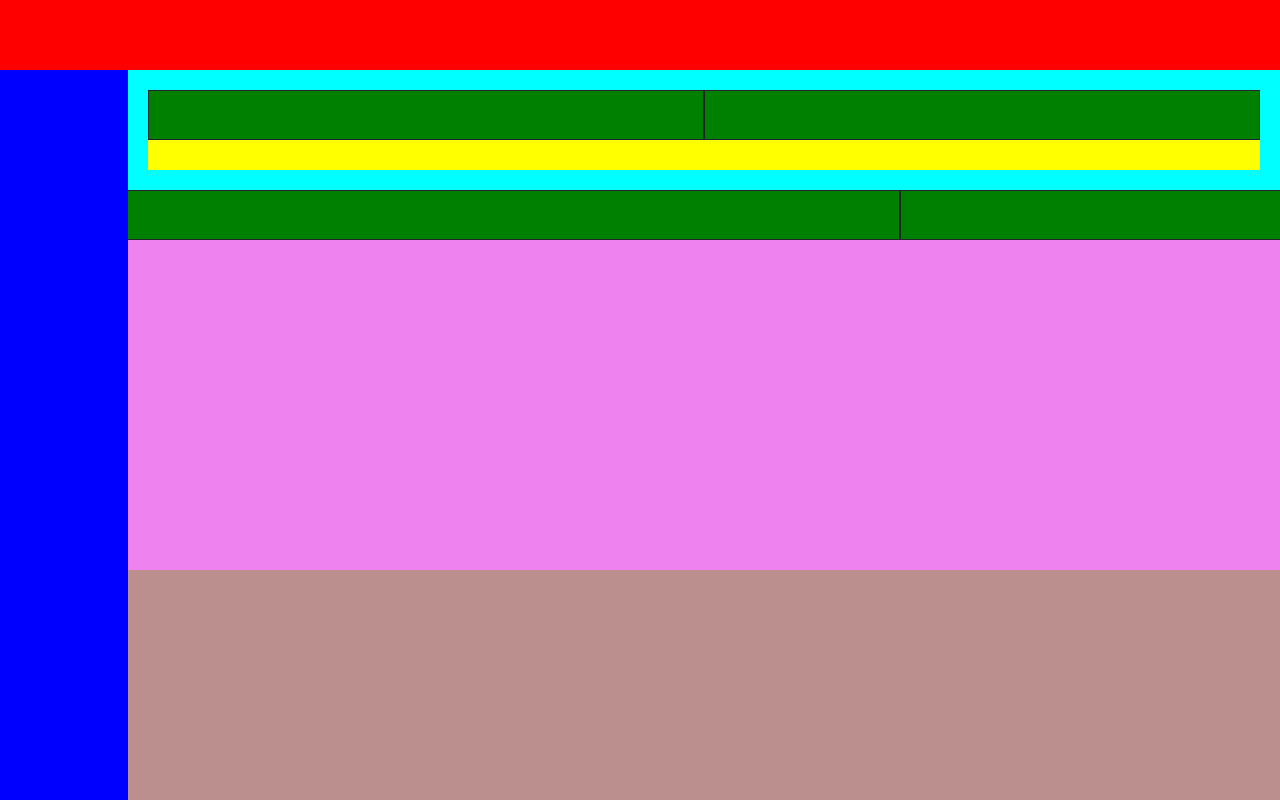
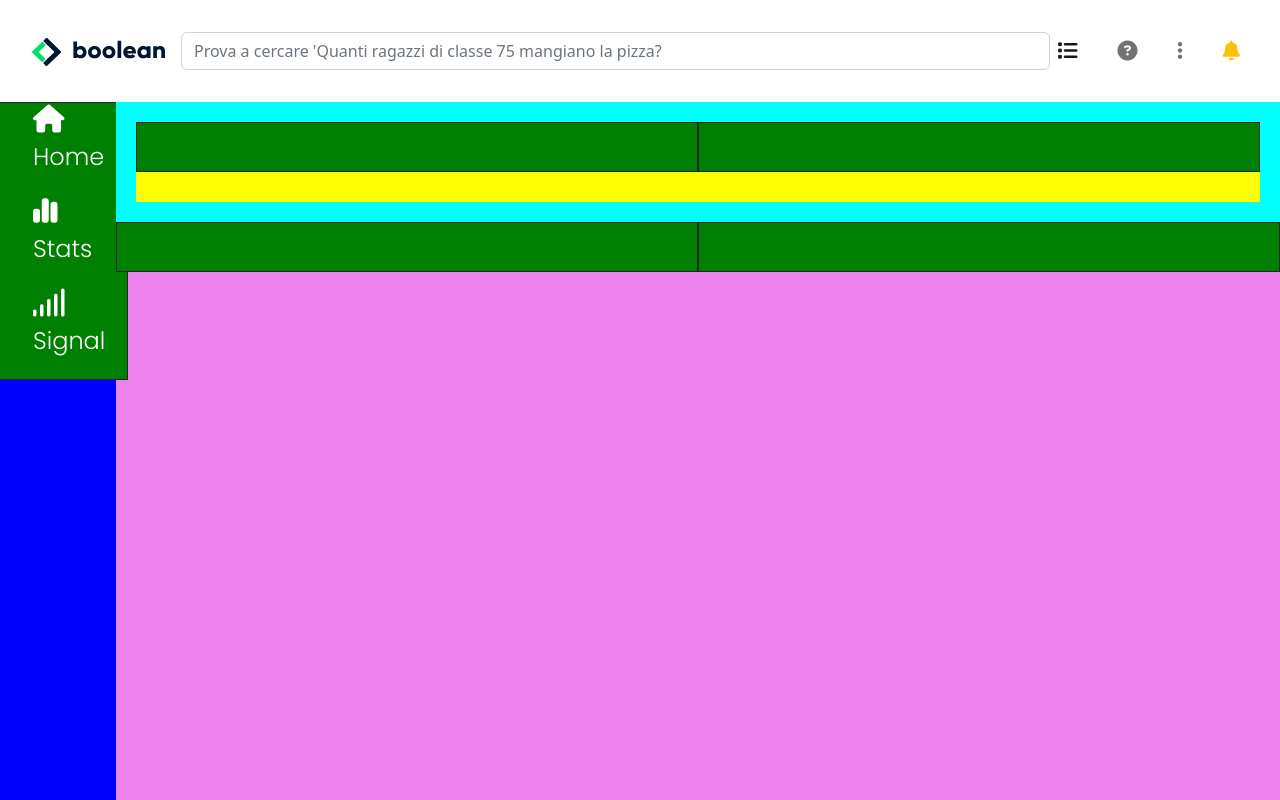
Before and after one commit to Andele97/html-css-bootstrap-dashboard, a plain HTML site: page index.html in a window 1280 px wide. Drawn offline with nearby package versions, Linux system fonts and the light colour scheme.

Commit message:
[add] font poppins and roboto

```diff
--- a/assets/style.css
+++ b/assets/style.css
@@ -5,36 +5,46 @@
   min-height: 50px;
   border: 1px solid;
 }
+
 header {
-  height: 70px;
-  background-color: red;
+  padding: 20px;
 }
 
+main {
+  font-family: 'Roboto', sans-serif;
+}
+
+/* MAIN */
+main .container-fluid {
+  background-color: violet;
+}
+
+/* Aside */
 .aside {
-  height: 100%;
+  height: calc(100vh - 102px);
   width: 10%;
   min-width: 30px;
   background-color: blue;
-  float: left;
-  position: fixed;
+  font-family: 'Poppins', sans-serif;
 }
 
-main {
-  height: calc(100vh - 70px);
-  overflow: scroll;
-  background-color: rosybrown;
-  margin-left: 10%;
+.aside ul,
+.aside ul a {
+  list-style: none;
+  text-decoration: none;
+  color: white;
 }
 
-/* MAIN */
+.aside ul li {
+  margin-bottom: 20px;
+  font-size: 1.5em;
+}
 
 /* Menu */
 .menu {
-  width: 100%;
   height: 120px;
   background-color: aqua;
   padding: 20px;
-  float: right;
 }
 
 .menu .container-fluid {
@@ -42,9 +52,9 @@ main {
   height: 80px;
 }
 
+.ap-container {
+  height: calc(100vh - 102px);
+  width: 100%;
+  overflow: scroll;
+}
 /* Content */
-
-main .container-fluid {
-  background-color: violet;
-  height: 500px;
-}
--- a/index.html
+++ b/index.html
@@ -7,6 +7,16 @@
   <!-- BOOTSTRAP 5.2.2 -->
   <link href="https://cdn.jsdelivr.net/npm/bootstrap@5.2.2/dist/css/bootstrap.min.css" rel="stylesheet" integrity="sha384-Zenh87qX5JnK2Jl0vWa8Ck2rdkQ2Bzep5IDxbcnCeuOxjzrPF/et3URy9Bv1WTRi" crossorigin="anonymous">
   <script src="https://cdn.jsdelivr.net/npm/bootstrap@5.2.2/dist/js/bootstrap.bundle.min.js" integrity="sha384-OERcA2EqjJCMA+/3y+gxIOqMEjwtxJY7qPCqsdltbNJuaOe923+mo//f6V8Qbsw3" crossorigin="anonymous"></script>
+  <!-- FONTA AWESOME -->
+  <link rel="stylesheet" href="https://cdnjs.cloudflare.com/ajax/libs/font-awesome/6.2.0/css/all.min.css" integrity="sha512-xh6O/CkQoPOWDdYTDqeRdPCVd1SpvCA9XXcUnZS2FmJNp1coAFzvtCN9BmamE+4aHK8yyUHUSCcJHgXloTyT2A==" crossorigin="anonymous" referrerpolicy="no-referrer" />
+  <!-- FONT POPPINS -->
+  <link rel="preconnect" href="https://fonts.googleapis.com">
+  <link rel="preconnect" href="https://fonts.gstatic.com" crossorigin>
+  <link href="https://fonts.googleapis.com/css2?family=Poppins:wght@300&display=swap" rel="stylesheet">
+  <!-- FONT ROBOTO -->
+  <link rel="preconnect" href="https://fonts.googleapis.com">
+  <link rel="preconnect" href="https://fonts.gstatic.com" crossorigin>
+  <link href="https://fonts.googleapis.com/css2?family=Roboto:wght@300&display=swap" rel="stylesheet">
   <!-- Style -->
   <link rel="stylesheet" href="assets/style.css">
   <title>Bootstrap Dashboard</title>
@@ -14,19 +24,74 @@
 <body>
 
   <!-- HEADER -->
-  <header></header>
+  <header>
+    <nav class="navbar navbar-expand">
+      <div class="container-fluid">
+        <a class="navbar-brand" href="#"><img src="assets/img/logo.svg" alt=""></a>
+        <form class="d-flex w-100" role="search">
+            <input class="form-control " type="search" placeholder="Prova a cercare 'Quanti ragazzi di classe 75 mangiano la pizza?" aria-label="Search">
+          </form>
+          <ul class="navbar-nav fs-5">
+            <li class="nav-item">
+              <a class="nav-link active" aria-current="page" href="#">
+                <i class="fa-solid fa-list"></i>
+              </a>
+            </li>
+            <li class="nav-item ms-4">
+              <a class="nav-link" href="#">
+                <i class="fa-solid fa-circle-question"></i>
+              </a>
+            </li>
+            <li class="nav-item ms-4">
+              <a class="nav-link" href="#">
+                <i class="fa-solid fa-ellipsis-vertical"></i>
+              </a>
+            </li>
+            <li class="nav-item dropdown ms-4">
+              <a class="nav-link" href="#" role="button" data-bs-toggle="dropdown" aria-expanded="false">
+                <i class="fa-solid fa-bell text-warning"></i>
+              </a>
+              <ul class="dropdown-menu">
+                <li><a class="dropdown-item" href="#">Action</a></li>
+                <li><a class="dropdown-item" href="#">Another action</a></li>
+                <li><hr class="dropdown-divider"></li>
+                <li><a class="dropdown-item" href="#">Something else here</a></li>
+              </ul>
+            </li>
+          </ul>
+        </div>
+    </nav>
+  </header>
   <!-- /HEADER -->
 
-  <div class="container-fluid p-0">
-    <!-- Aside -->
-      <div class="aside"></div>
-    </div>
-    <!-- /Aside -->
 
   <!-- MAIN -->
   <main>
-      <div class="container-fluid p-0">
+    <div class="container-fluid p-0 d-flex">
+      <!-- Aside -->
+      <div class="aside">
+        <div class="row">
+          <div class="col">
+            <ul>
+              <li>
+                <i class="fa-solid fa-house fs-3"></i>
+                <a href="#">Home</a>
+              </li>
+              <li>
+                <i class="fa-solid fa-chart-simple fs-3"></i>
+                <a href="#">Stats</a>
+              </li>
+              <li>
+                <i class="fa-solid fa-signal fs-3"></i>
+                <a href="#">Signal</a>
+              </li>
+            </ul>
+          </div>
+        </div>
+      </div>
+      <!-- Aside -->
       <!-- Menu -->
+      <div class="ap-container">
         <div class="menu">
           <div class="container-fluid">
             <div class="row d-flex justify-content-between">
@@ -36,15 +101,17 @@
           </div>
         </div>
         <!-- /Menu -->
-
+        <div class="container-fluid">
           <!-- Content -->
           <div class="content">
-          <div class="row">
-            <div class="col-md"></div>
-            <div class="col-md-4"></div>
+            <div class="row row-cols-md-2">
+              <div class="col"></div>
+              <div class="col"></div>
             </div>
           </div>
           <!-- /Content -->
+        </div>
+      </div>
     </div>
   </main>
   <!-- /MAIN -->
```
Lines whose indentation alone changed are shown as unchanged.
